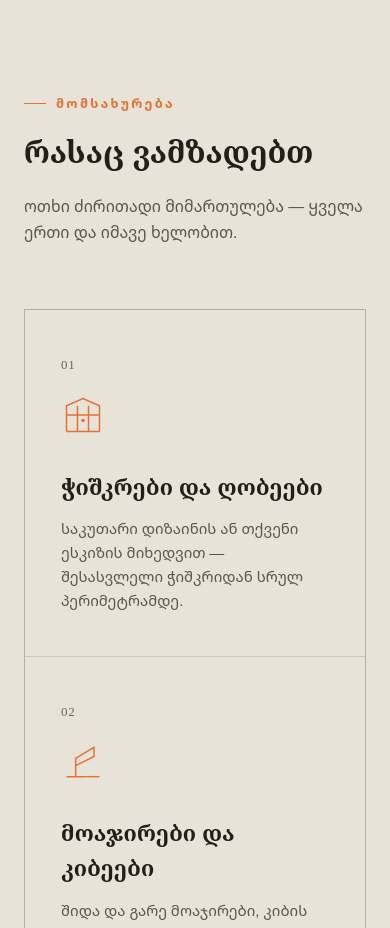
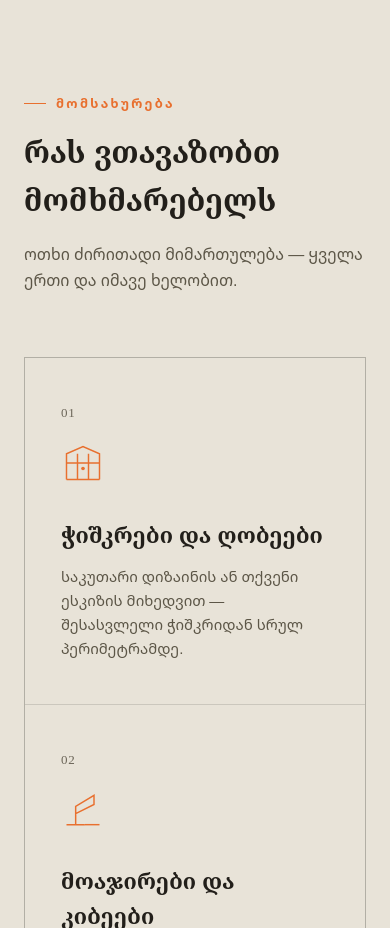
Before and after one commit to ratigurg/Ironart-website, a plain HTML site: page index.html in a window 390 px wide. Shown: the part 1940-2868 px from the top of the page. Drawn offline with Linux system fonts and the light colour scheme.

Commit message:
Services heading: "რას ვთავაზობთ მომხმარებელს" (#6)
* Add 40 selected photos cropped to 4:5 with lighting adjusted

Co-Authored-By: Claude Sonnet 5.5 <noreply@anthropic.com>
Claude-Session: https://claude.ai/code/session_011gr69ZmXco92TD5GMfWXNJ

* Gallery: organize 40 selected photos into 9 projects

Co-Authored-By: Claude Sonnet 5.5 <noreply@anthropic.com>
Claude-Session: https://claude.ai/code/session_011gr69ZmXco92TD5GMfWXNJ

* Update hero title, eyebrow and stats (25+ years, 700+ projects)

Co-Authored-By: Claude Sonnet 5.5 <noreply@anthropic.com>
Claude-Session: https://claude.ai/code/session_011gr69ZmXco92TD5GMfWXNJ

* Add design/3D modeling section with 4 project renders

Co-Authored-By: Claude Sonnet 5.5 <noreply@anthropic.com>
Claude-Session: https://claude.ai/code/session_011gr69ZmXco92TD5GMfWXNJ

* 3D section: crop out app UI, zoom in, show 7 images

Co-Authored-By: Claude Sonnet 5.5 <noreply@anthropic.com>
Claude-Session: https://claude.ai/code/session_011gr69ZmXco92TD5GMfWXNJ

* Contact: add WhatsApp icon next to phone number and WhatsApp button

Co-Authored-By: Claude Sonnet 5.5 <noreply@anthropic.com>
Claude-Session: https://claude.ai/code/session_011gr69ZmXco92TD5GMfWXNJ

* Hero title: increase line-height so Georgian ascenders/descenders don't overlap

Co-Authored-By: Claude Sonnet 5.5 <noreply@anthropic.com>
Claude-Session: https://claude.ai/code/session_011gr69ZmXco92TD5GMfWXNJ

* Add favicon (SVG, ICO, apple-touch-icon); fix page title and footer to the new name

Co-Authored-By: Claude Sonnet 5.5 <noreply@anthropic.com>
Claude-Session: https://claude.ai/code/session_011gr69ZmXco92TD5GMfWXNJ

* Nav: fix wording to 'ჩვენს შესახებ'

Co-Authored-By: Claude Sonnet 5.5 <noreply@anthropic.com>
Claude-Session: https://claude.ai/code/session_011gr69ZmXco92TD5GMfWXNJ

* Page title and footer: use the new name 'ლითონის ნაკეთობათა საამქრო'

Co-Authored-By: Claude Sonnet 5.5 <noreply@anthropic.com>
Claude-Session: https://claude.ai/code/session_011gr69ZmXco92TD5GMfWXNJ

* Services heading: 'რას ვთავაზობთ მომხმარებელს'

Co-Authored-By: Claude Sonnet 5.5 <noreply@anthropic.com>
Claude-Session: https://claude.ai/code/session_011gr69ZmXco92TD5GMfWXNJ

---------

Co-authored-by: Claude <noreply@anthropic.com>

```diff
--- a/index.html
+++ b/index.html
@@ -374,7 +374,7 @@
   <div class="wrap">
     <div class="section-head reveal">
       <div class="eyebrow">მომსახურება</div>
-      <h2>რასაც ვამზადებთ</h2>
+      <h2>რას ვთავაზობთ მომხმარებელს</h2>
       <p>ოთხი ძირითადი მიმართულება — ყველა ერთი და იმავე ხელობით.</p>
     </div>
   </div>
```
